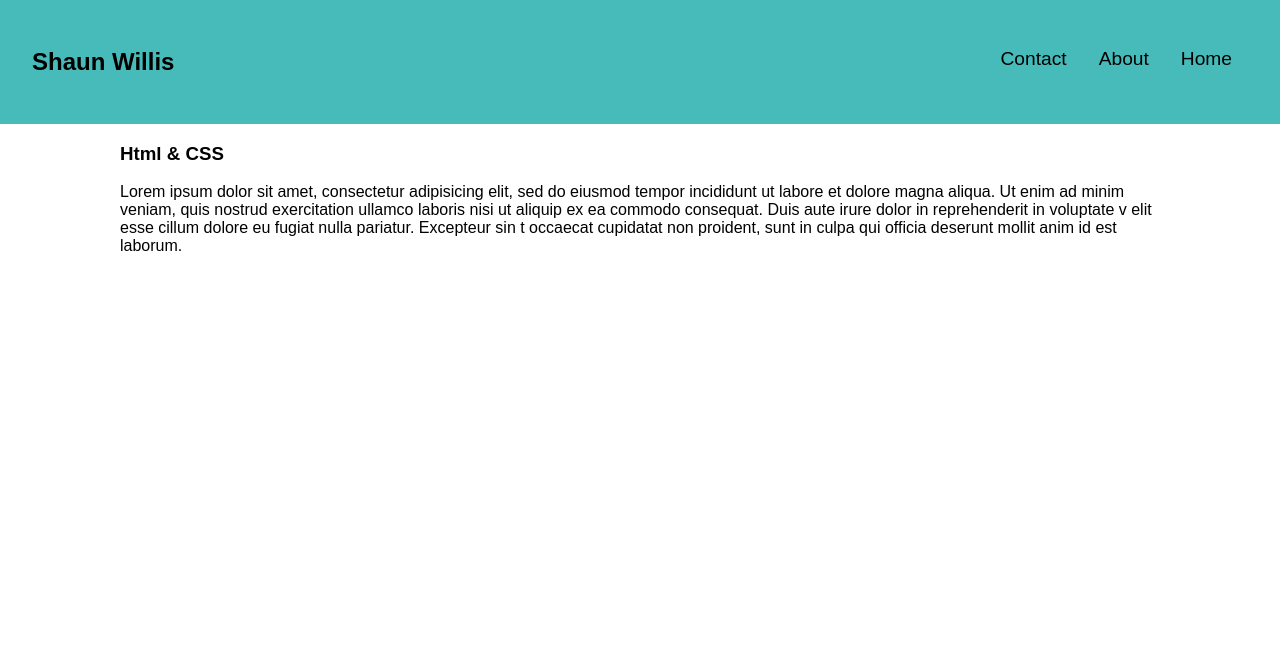
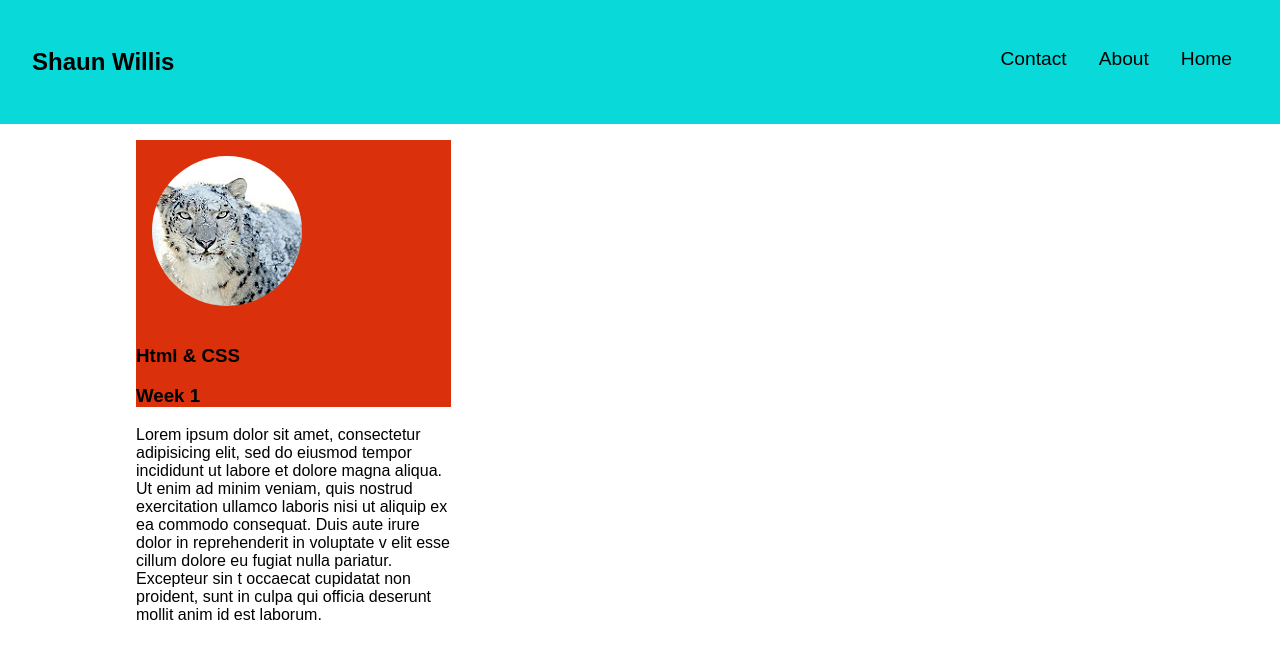
Before and after one commit to ShaunWMusic/03-grid-and-position, a plain HTML site: page index.html in a window 1280 px wide. Drawn offline with Linux system fonts and the light colour scheme; a web font is replaced by a local one.

Commit message:
Add image, img directory and styled image

```diff
--- a/app.css
+++ b/app.css
@@ -27,7 +27,7 @@ a {
 .nav-bar {
   padding: 1rem;
   width: 100%;
-  background: #47baba;
+  background: #0ad9d9;
   overflow: auto;
 }
 
@@ -50,3 +50,17 @@ a {
   max-width: 65rem;
   margin: 0 auto;
 }
+
+.grid {
+  margin: 1rem;
+  width: calc( 100% / 3 - 1rem - 1rem );
+}
+
+.profile__header-card {
+  background: #da310c;
+}
+
+.image {
+  border-radius: 100%;
+  margin: 1rem;
+}
--- a/index.html
+++ b/index.html
@@ -23,7 +23,9 @@
     <div class="grid">
       <div class="profile-card">
         <div class="profile__header-card">
+          <img src="img/04-grid-img.jpg" alt="broken image" class="image">
           <h3 class="header-card">Html & CSS</h3>
+          <h3 class="header-card">Week 1</h3>
         </div>
         <p class="body-card">
           Lorem ipsum dolor sit amet, consectetur adipisicing elit, sed do eiusmod tempor incididunt ut labore et dolore magna aliqua. Ut enim ad minim veniam, quis nostrud exercitation ullamco laboris nisi ut aliquip ex ea commodo consequat. Duis aute
```
Also changed, not shown: img/04-grid-img.jpg (added).
